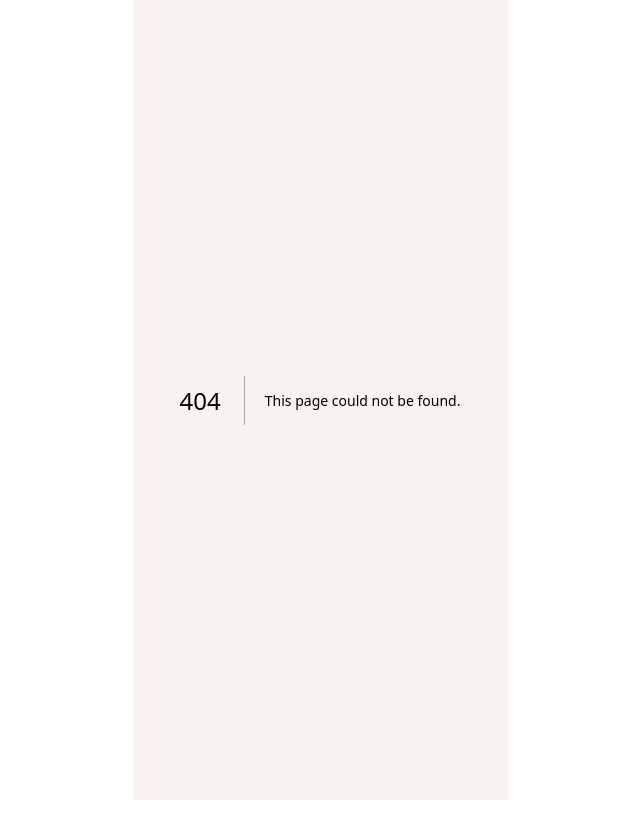
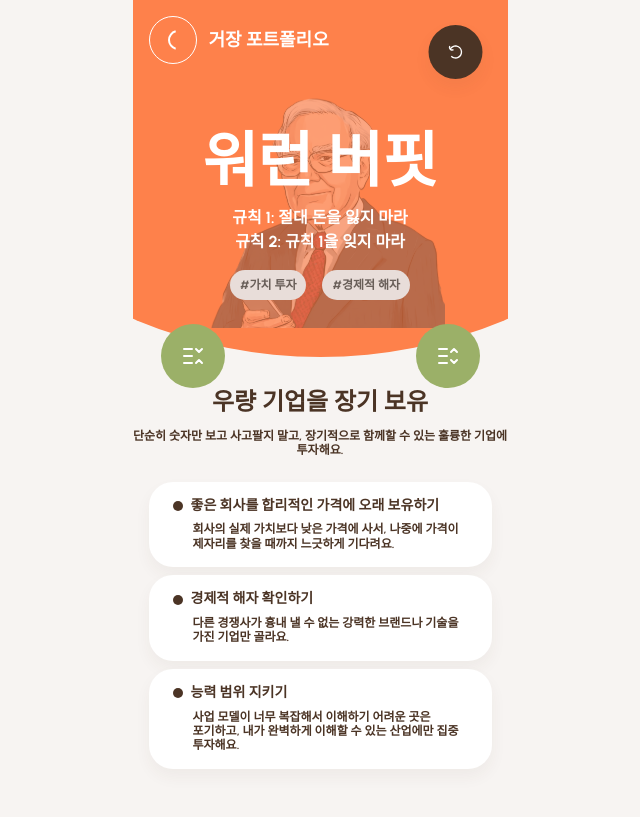
Before and after one commit to MJU-Capstone-Design-1/Jumoney-FE, a Next.js app: page /portfolio/selected in a window 1280 px wide. Before the commit this address had no page. Shown: the whole page, without its empty margins (320-960 px from the left). Built offline with nearby package versions, Linux system fonts and the light colour scheme; a web font is replaced by a local one.

Commit message:
✨ Feat: 선택된 거장 페이지 구현

```diff
--- /dev/null
+++ b/src/app/(main)/portfolio/selected/page.tsx
@@ -0,0 +1,70 @@
+'use client';
+
+import React, { Suspense } from 'react';
+import { useSearchParams } from 'next/navigation';
+import { MASTERS } from '@/features/portfolio/masterselect/portfolioSelectInformations';
+import { PortfolioSelectedMasterChangeButton } from '@/features/portfolio/selected/portfolioSelectedMasterChangeButton';
+import { PortfolioSelectedMasterHeader } from '@/features/portfolio/selected/portfolioSelectedMasterHeader';
+
+import { PortfolioSelectedMasterPhilosophy } from '@/features/portfolio/selected/portfolioSelectedMasterPhilosophy';
+import { PortfolioSelectedMasterPrinciples } from '@/features/portfolio/selected/portfolioSelectedMasterPrinciples';
+import { PortfolioSelectedMasterButtons } from '@/features/portfolio/selected/portfolioSelectedMasterButtons';
+
+const PageContent = () => {
+  const searchParams = useSearchParams();
+  const masterId = searchParams.get('master') || '0';
+  const selectedIndex = parseInt(masterId, 10) || 0;
+  const master = MASTERS[selectedIndex] || MASTERS[0];
+
+  return (
+    <div className='relative min-h-screen'>
+      {/* 거장별 테마 컬러 배경 */}
+      <div
+        className={`${master.bgColor} absolute h-[60rem] w-[60rem] translate-x-[-18.28125rem] translate-y-[-37.6875rem] rounded-[77.125rem]`}
+      />
+
+      {/* 우측 상단 플로팅 변경 버튼 */}
+      <div className='pointer-events-none fixed top-[1.5rem] left-1/2 z-20 flex w-full max-w-[375px] -translate-x-1/2 justify-end px-[1.5rem]'>
+        <PortfolioSelectedMasterChangeButton />
+      </div>
+
+      {/* 거장 프로필 영역 */}
+      <PortfolioSelectedMasterHeader
+        name={master.name}
+        image={master.image}
+        quote={master.quote}
+        tags={master.tags}
+      />
+
+      {/* 정보 포트폴리오 버튼 영역 */}
+      <PortfolioSelectedMasterButtons />
+
+      {/* 핵심 투자 철학 영역 */}
+      <PortfolioSelectedMasterPhilosophy
+        title={master.investment_philosophy.title}
+        description={master.investment_philosophy.description}
+      />
+
+      {/* 투자 원칙 리스트 영역 */}
+      <PortfolioSelectedMasterPrinciples
+        principles={master.investment_principles}
+      />
+    </div>
+  );
+};
+
+const Page = () => {
+  return (
+    <Suspense
+      fallback={
+        <div className='flex min-h-screen items-center justify-center font-bold'>
+          로딩 중...
+        </div>
+      }
+    >
+      <PageContent />
+    </Suspense>
+  );
+};
+
+export default Page;
```
